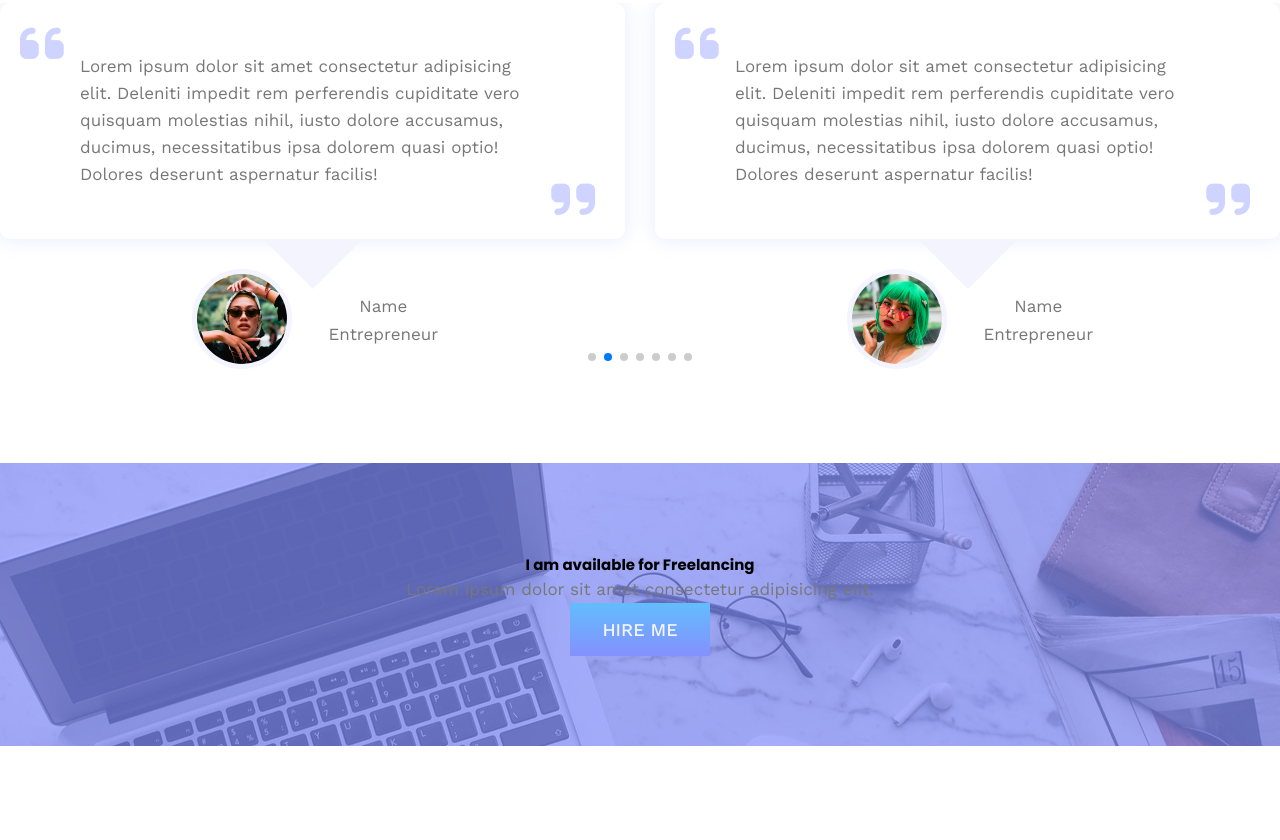
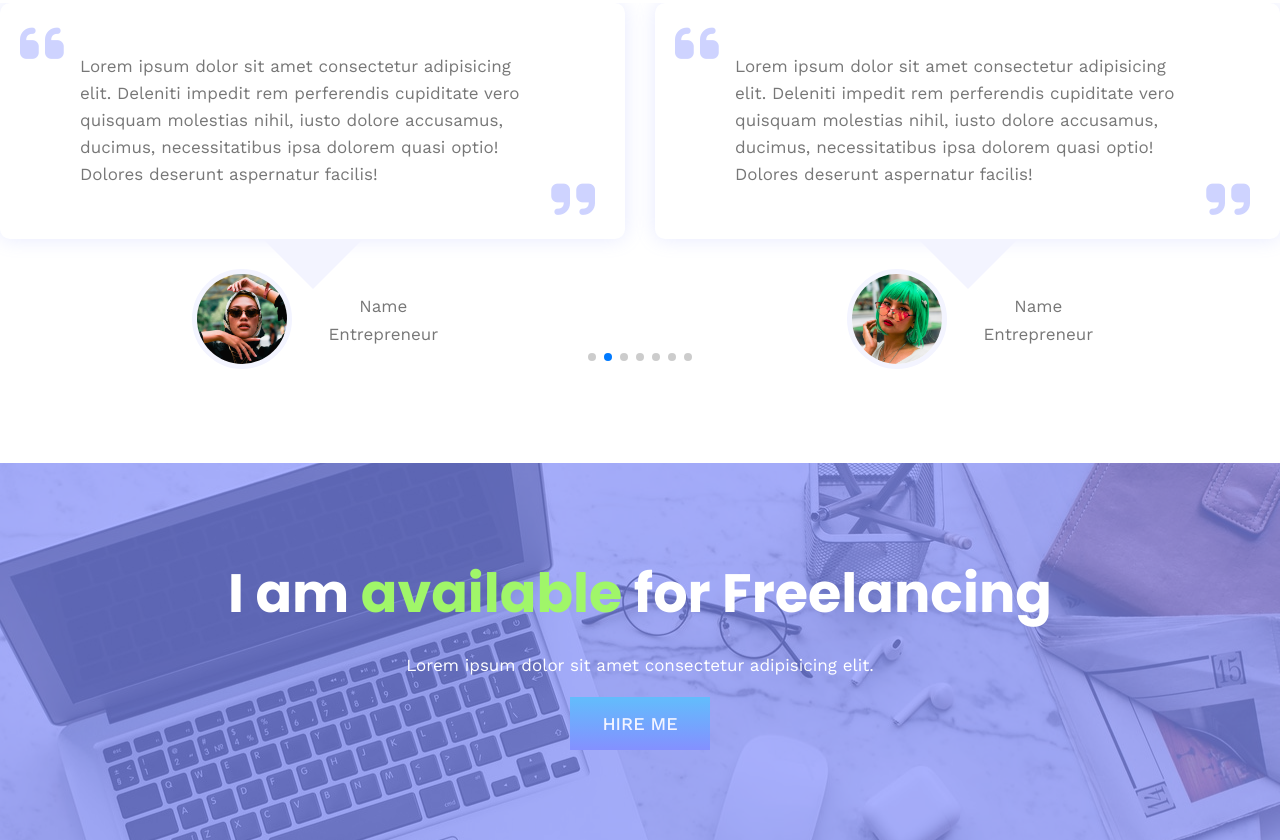
Before and after one commit to Nouman-Fatta-BSS/portfolio, a plain HTML site: page index.html in a window 1280 px wide. Shown: the part 4280-5120 px from the top of the page. Before the commit the page ends 5026 px from the top, so only its background shows below. Drawn offline with nearby package versions, Linux system fonts and the light colour scheme.

Commit message:
freelancing section added

```diff
--- a/styles/style.scss
+++ b/styles/style.scss
@@ -638,6 +638,20 @@ li {
   transition: all .7s linear;
   text-align: center;
 
+  h2 {
+    font-size: 5.4rem;
+  }
+
+  h2,
+  p {
+    color: $white;
+    margin-bottom: 1.8rem;
+  }
+
+  span {
+    color: #a0f669;
+  }
+
   .container {
     position: relative;
   }
```
Also changed, not shown: styles/style.css, 1 other file.
